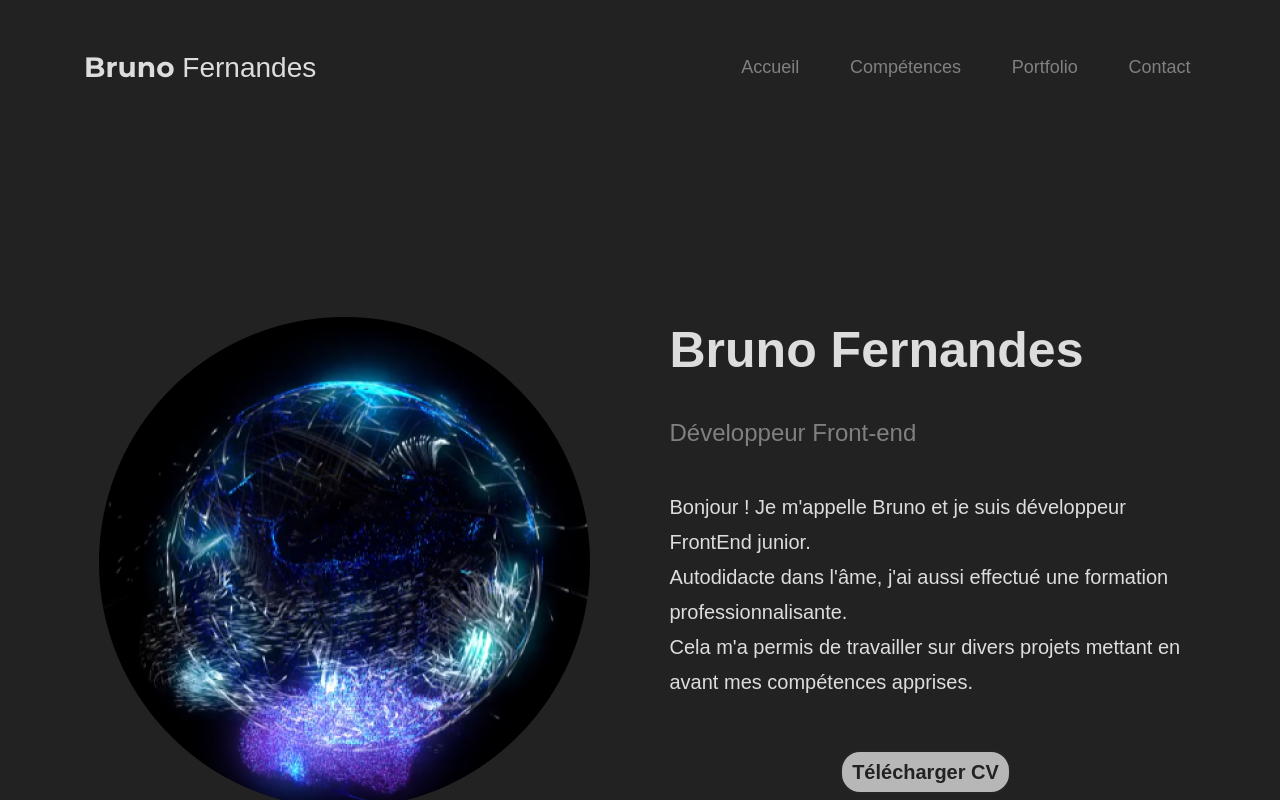
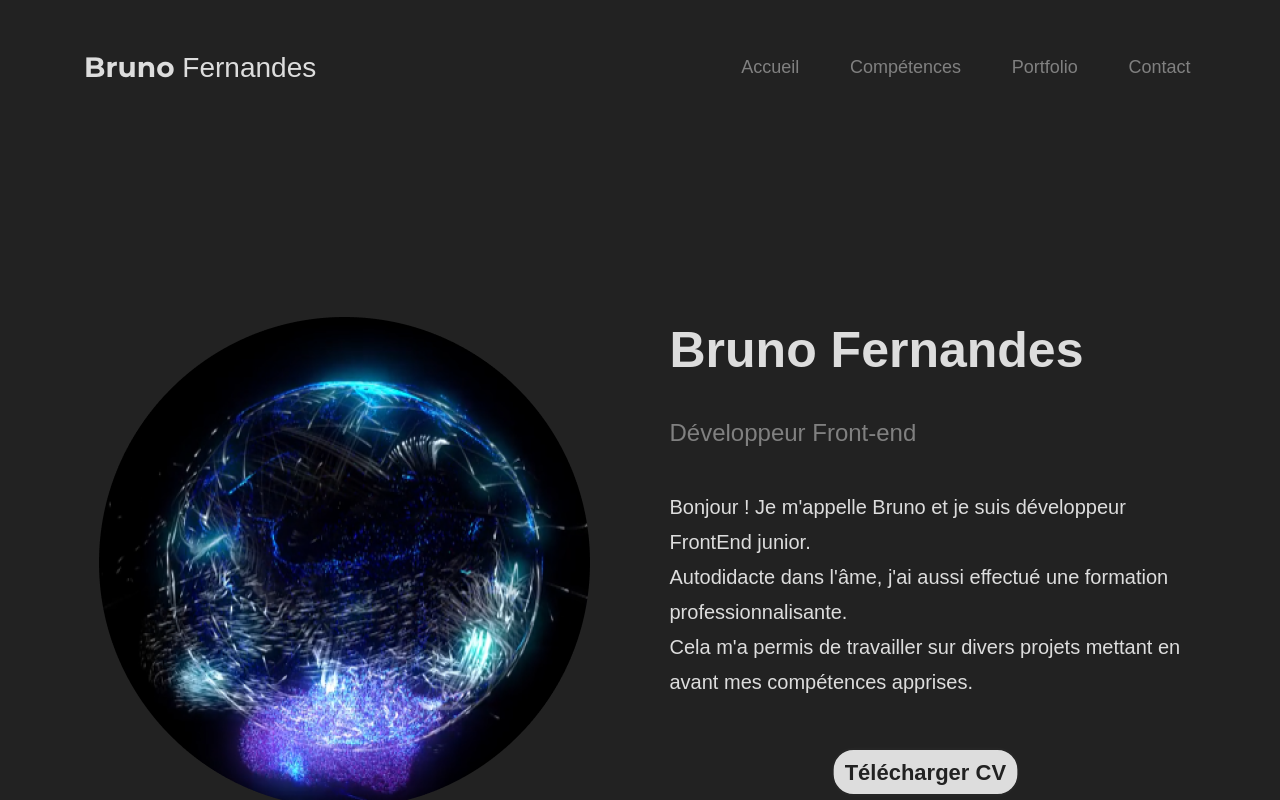
Before and after one commit to BrunoFrds/portfolio, a React (Create React App) app: page / in a window 1280 px wide. In both pictures the pointer is over the link "Télécharger CV". Shown: the top 800 px of the page. Built offline with nearby package versions, Linux system fonts and the light colour scheme.

Commit message:
Modif lien

```diff
--- a/src/Styles/Components/_button.scss
+++ b/src/Styles/Components/_button.scss
@@ -10,7 +10,8 @@
     border: solid 2px $colorBackgroundSecond;
     &:hover{
         background-color: rgba($white, $alpha: 1.0);
-
+        transform: scale(1.1);
+        transition: transform 0.1s ease-in-out;
     }
     .title-contact{
         color: $colorBackgroundSecond;
--- a/src/Styles/Components/_card.scss
+++ b/src/Styles/Components/_card.scss
@@ -34,6 +34,7 @@
             font-weight: bold;
             text-align: center;
             width: 90%;
+            cursor: default;
         }
         .svg-inline--fa{
             margin: 0px 10px;
@@ -44,6 +45,8 @@
         }
     }
     &:hover{
+        transform: scale(1.1);
+        transition: transform 0.2s ease-in-out;
         .card__info{
             display: flex;
             flex-direction: column;
--- a/src/Styles/Pages/_accueil.scss
+++ b/src/Styles/Pages/_accueil.scss
@@ -30,9 +30,14 @@
                 .lien-pdf{
                     text-decoration: none;
                     color: $colorBackground;
-                    background-color: rgba($white, 0.8);
+                    background-color: rgba($white, 0.7);
                     border: solid 2px rgba($colorBackgroundSecond, 1.0);
                     border-radius: 20px;
+                    &:hover{
+                        background-color: rgba($white, $alpha: 1.0);
+                        transform: scale(1.1);
+                        transition: transform 0.1s ease-in-out;
+                    }
                     .title-pdf{
                         font-size: 20px;
                         line-height: 40px;
```
